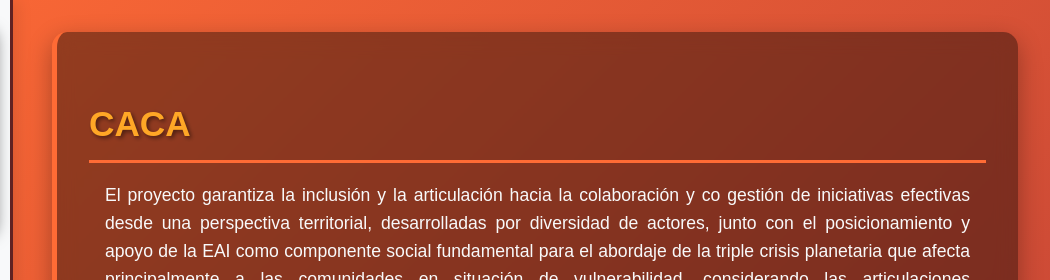
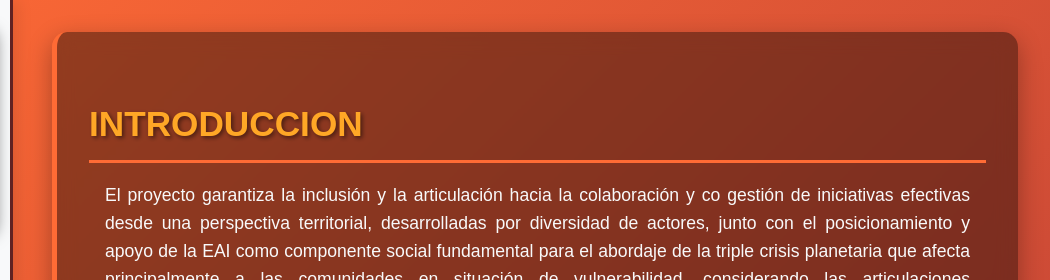
Before and after one commit to nicolas6548/proyecto-invernadero, a plain HTML site: page index.html in a window 1280 px wide. Shown: the top 280 px of the page, 230-1280 px from the left. Drawn offline with Linux system fonts and the light colour scheme; files whose address does not match are found by name; a web font is replaced by a local one.

Commit message:
mmmmmmm3

```diff
--- a/index.html
+++ b/index.html
@@ -31,7 +31,7 @@
 
     <main>
         <section class="Introducciòn">
-        <h2>CACA</h2>
+        <h2>INTRODUCCION</h2>
         <p>El proyecto garantiza la inclusión y la articulación hacia la colaboración y co gestión de iniciativas efectivas desde una perspectiva territorial, desarrolladas por diversidad de actores, junto con el posicionamiento y apoyo de la EAI como componente social fundamental para el abordaje de la triple crisis planetaria que afecta principalmente a las comunidades en situación de vulnerabilidad, considerando las articulaciones interjurisdiccionales necesarias, en diálogo con la construcción y rescate de saberes y el acceso a derechos ambientales y en un momento de crisis social económica y alimentaria apostar por transmitir los valores del cuidado del medio ambiente, las tecnologías y el trabajo en equipo proponemos crear un invernadero segmentado,  producir y contribuir a la conciencia de soberanía alimentaria e implementar procesos de las tecnologías 4.0 y algoritmos machine learning para el análisis de datos y toma de decisione futuras. Análisis de dataset con la herramientas Knime para crear workflow y  visualizaciones de datos de clustering. Python panda para realizar ETL . Crear un espacio para garantizar la educación ambiental a través de proyectos y  propuestas.</p>
         <img src="https://encrypted-tbn0.gstatic.com/images?q=tbn:ANd9GcRjd2U-yxJ5Jk1txbrYTExqpFANxbQWTHntZw&s" alt="ella nunca dejo de creeer">
         <p><small>Lorem ipsum dolor sit amet consectetur adipisicing elit. Eos vel minima tempore perspiciatis quibusdam. Possimus itaque perferendis voluptatum animi accusamus illum inventore rem magni, nobis temporibus? Quis non asperiores architecto.</small></p>
```
